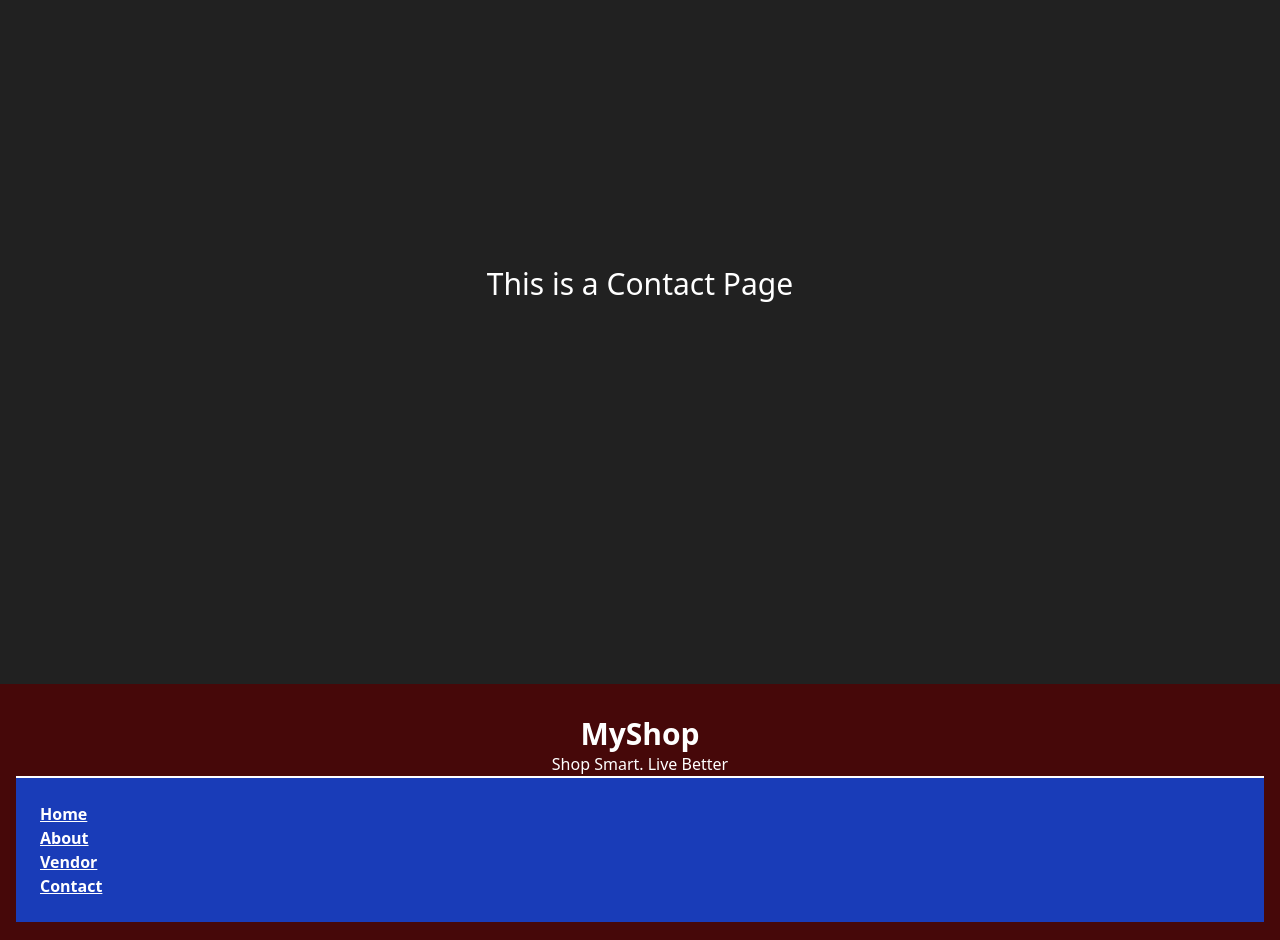
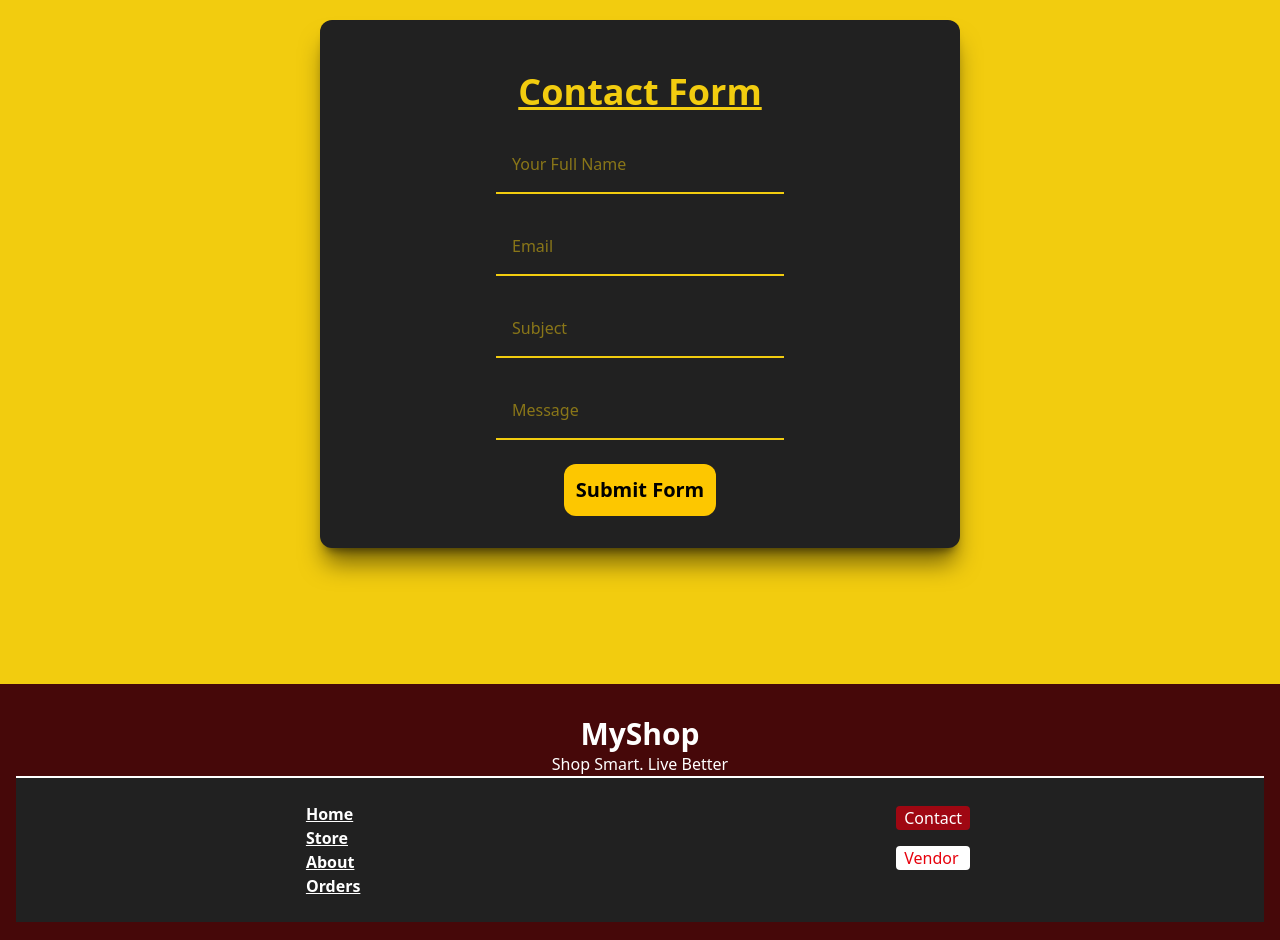
Before and after one commit to kumarsaurav65702-ops/My-Shop, a React (Vite) app: page /contact in a window 1280 px wide. Shown: the part 180-1120 px from the top of the page. Built offline with nearby package versions, Linux system fonts and the light colour scheme.

Commit message:
Added contact page and designed footer section

```diff
--- a/src/App.jsx
+++ b/src/App.jsx
@@ -32,6 +32,7 @@ const App = () => {
     <Route path='/product/:id' element={<ProductDetailPage/>}/>
     <Route path='/vendorform' element={<AddProductForm/>}/>
 
+
    </Routes>
    <Footer/>
    <Footbar/>
--- a/src/components/Footer.jsx
+++ b/src/components/Footer.jsx
@@ -1,4 +1,5 @@
 import React from 'react'
+import { Link } from 'react-router-dom'
 
 const Footer = () => {
   return (
@@ -8,12 +9,16 @@ const Footer = () => {
           <h1 className='font-bold text-3xl'>MyShop</h1>
           <h3>Shop Smart. Live Better</h3>
         </div>
-        <div className='bg-blue-800 p-6'>
-          <div>
+        <div className='bg-(--c6) flex justify-around p-6'>
+          <div className='w-auto'>
             <h4 className='font-semibold underline duration-300 ease-out hover:text-red-500'>Home</h4>
+            <Link to='/product'><h4 className='font-semibold underline duration-300 ease-in-out hover:text-red-500'>Store</h4></Link>
             <h4 className='font-semibold underline duration-300 ease-in-out hover:text-red-500'>About</h4>
-            <h4 className='font-semibold underline duration-300 ease-in-out hover:text-red-500'>Vendor</h4>
-            <h4 className='font-semibold underline duration-300 ease-in-out hover:text-red-500'>Contact</h4>
+            <h4 className='font-semibold underline duration-300 ease-in-out hover:text-red-500'>Orders</h4>
+          </div>
+          <div className=' p-1 flex flex-col gap-4'>
+            <Link to='/contact'><h4 className='bg-red-800 rounded px-2 text-center font-medium'>Contact</h4></Link>
+            <Link to='/vendorform'><h4 className='bg-white text-red-600 px-2 rounded font-medium'>Vendor</h4></Link>
           </div>
         </div>
 
--- a/src/components/Navbar.jsx
+++ b/src/components/Navbar.jsx
@@ -61,11 +61,7 @@ const Navbar = (props) => {
                         <Link to="/login">Login</Link>
                     </button>
                 </div>
-                <Link to='/vendorform'>
-                    <button className="bg-blue-500 hover:bg-blue-700 text-white font-bold py-2 px-4 rounded transition duration-200">
-                        Vendor
-                    </button>
-                </Link>
+
                 <div>
                     <button onClick={showmenu} className=' lg:hidden md:hidden xl:hidden 2xl:hidden  p-2 rounded-full active:scale-95'>
                         <List className='cursor-pointer' />
--- a/src/pages/Contact.jsx
+++ b/src/pages/Contact.jsx
@@ -2,11 +2,19 @@ import React from 'react'
 
 const Contact = () => {
   return (
-   <div className="min-h-screen bg-(--c6) flex items-center justify-center">
-  <h1 className="text-3xl text-white text-center ">
-    This is a Contact Page
-  </h1>
-</div>
+    <div className="min-h-screen bg-(--c5) flex items-center relative justify-center">
+    <div className='h-auto shadow-xl/50 w-80 md:w-1/2 rounded-xl bg-(--c6) text-(--c5) absolute '>
+    <form className='flex flex-col gap-6 p-8 items-center'>
+     <h1 className='text-center text-4xl mt-5 font-bold underline'>Contact Form</h1>
+     <input className='border-b-2 p-4 text-l outline-none md:w-1/2' type="text" placeholder='Your Full Name' />
+     <input className='border-b-2 p-4 text-l outline-none md:w-1/2' type="email" placeholder='Email' />
+     <input className='border-b-2 p-4 text-l outline-none md:w-1/2' type="text" placeholder='Subject' />
+     <input className=' border-b-2 p-4 text-l outline-none md:w-1/2' type="text area" placeholder='Message' />
+     <button className='bg-yellow-400  text-black p-3 w-auto rounded-xl text-xl font-semibold active:scale-95'>Submit Form</button>
+
+    </form>
+    </div>
+   </div>
   )
 }
 
```
Also changed, not shown: 1 other file (tests, documents, lock files or other folders).
